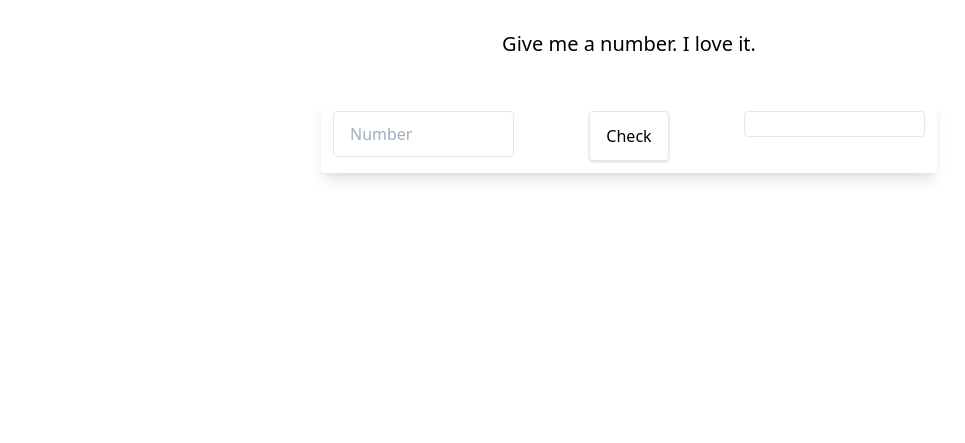
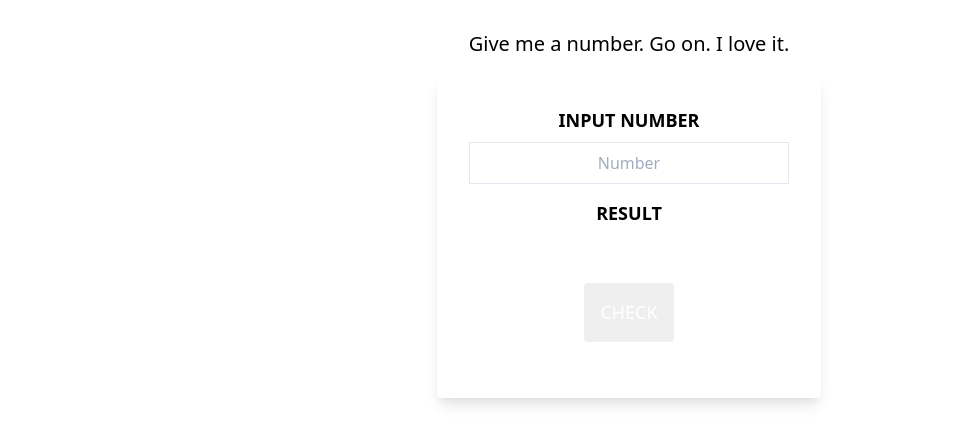
Before and after one commit to rupertlion/fizzbuzz_rupert, a website: page index.html in a window 1280 px wide. Shown: the part 243-686 px from the top of the page, without its empty margins (11-976 px from the left). Drawn offline with nearby package versions, Linux system fonts and the light colour scheme.

Commit message:
Revised styling

```diff
--- a/index.html
+++ b/index.html
@@ -27,23 +27,24 @@
         <img class="image" src="fizzbuzzlogo.png">
     </div>
     <div class="w-full py-4 pb-4">
-        <h1 class="font-sans text-xl text-grey-darkest text-center">Give me a number. I love it.</h1>
+        <h1 class="font-sans text-xl text-grey-darkest text-center">Give me a number. Go on. I love it.</h1>
     </div>
-    <div class="container w-1/2 mx-auto rounded overflow-hidden shadow-lg mt-6 bg-grey-lightest">
-        <div class="flex flex-wrap -mx-3 px-3 py-3">
-            <div class="text-center w-1/3 md:w-1/3 px-3">
-                <input class="font-sans appearance-none block w-full bg-grey-lighter text-grey-darker border border-grey-lighter rounded py-3 px-4 leading-tight focus:outline-none focus:bg-white focus:border-grey" type="text" id="value" placeholder="Number">
-            </div>
-            <div class="text-center w-1/3 md:w-1/3 px-3">
-                <input class="font-sans bg-white hover:bg-grey-lightest text-grey-darkest py-3 px-4 border border-grey-light rounded shadow" type="submit" value="Check" id="button">
-            </div>
-            <div class="text-center w-1/3 md:w-1/3 px-3">
-                <div class="font-sans appearance-none block w-full bg-grey-lighter text-grey-darker border border-grey-lighter rounded py-3 px-4 leading-tight focus:outline-none focus:bg-white focus:border-grey">
-                    <div id="display_answer"></div>
-                </div>
-            </div>
+
+    <div class="w-full text-center bg-white rounded shadow-lg p-8 md:max-w-sm md:mx-auto">
+        <div class="flex flex-col mb-4 md:w-full">
+            <label class="mb-2 uppercase font-bold text-lg text-grey-darkest" for="value">Input Number</label>
+            <input class="border text-center py-2 px-3 text-grey-darkest" type="text" name="value" id="value" placeholder="Number">
+        </div>
+        <div class="flex flex-col mb-4 md:w-full">
+            <label class="mb-2 uppercase font-bold text-lg text-grey-darkest" for="result">Result</label>
+            <div class="py-4 px-3 text-grey-darkest text-2xl" id="display_answer"></div>
+        </div>
+        <div class="flex flex-col mb-6 md:w-full">
+            <input class="block bg-blue-light hover:bg-blue text-white uppercase text-lg mx-auto p-4 rounded" type="submit" value="Check" id="button">
         </div>
     </div>
+
+
 </body>
 
 </html>
```
